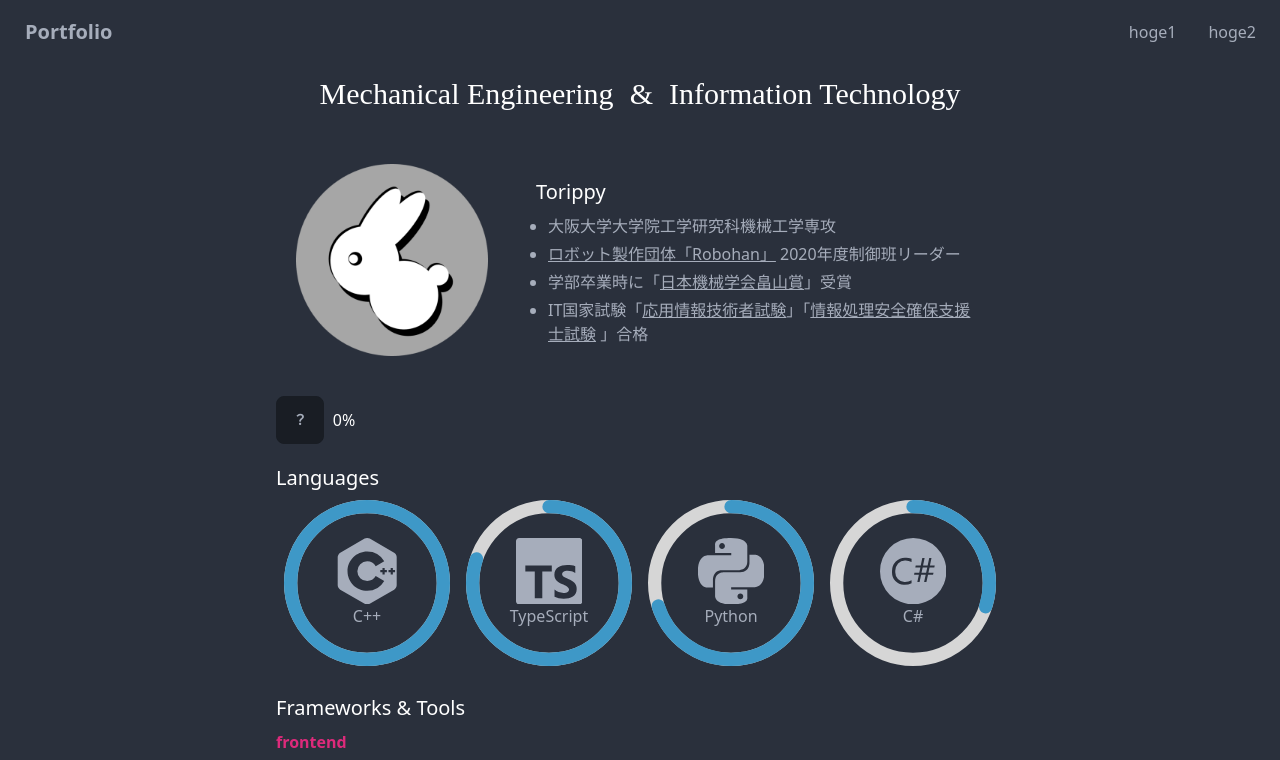
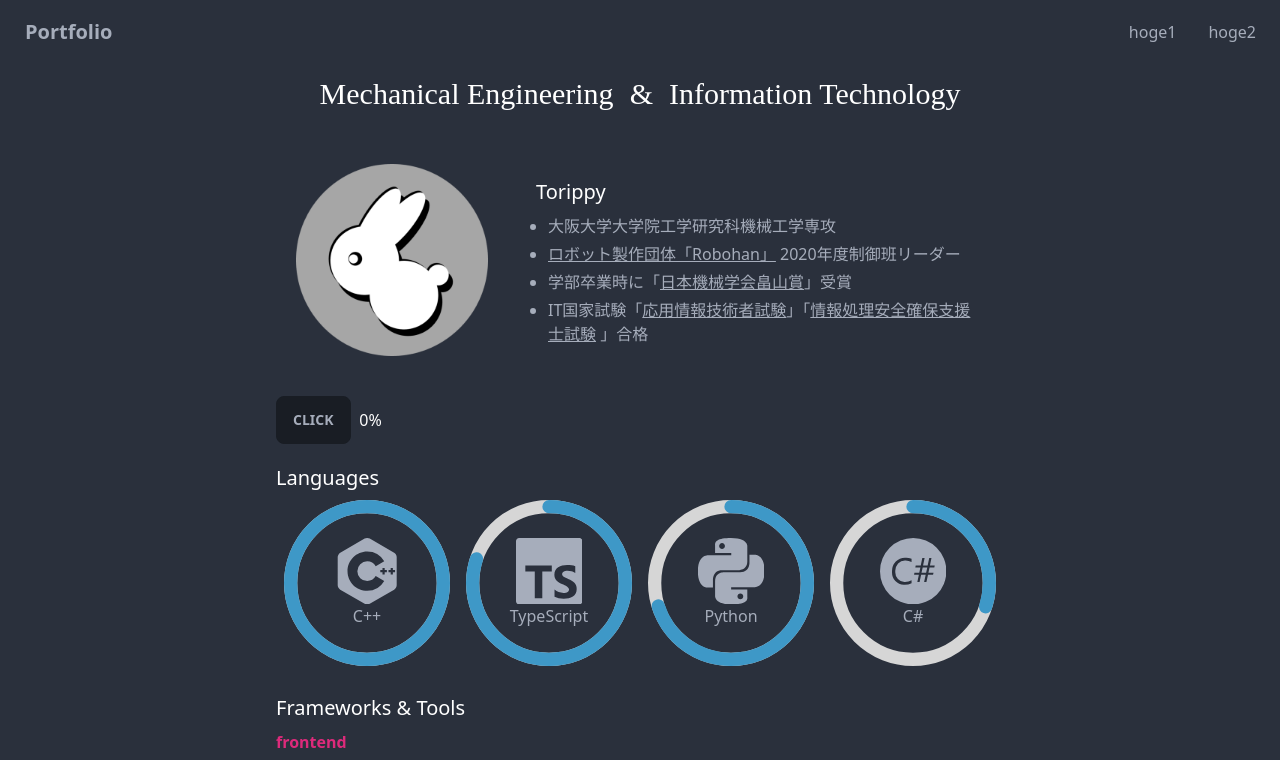
Before and after one commit to torippy1024/torippy1024.github.io, a React (Vite) app: page / in a window 1280 px wide. Shown: the top 760 px of the page. Built offline with nearby package versions, Linux system fonts and the light colour scheme; a web font is replaced by a local one.

Commit message:
他の隠しの文言も修正

```diff
--- a/src/components/Clicker.tsx
+++ b/src/components/Clicker.tsx
@@ -18,11 +18,11 @@ const Clicker = () => {
   return (
     <div className="my-5">
       <div className="flex items-center">
-        <button className="btn" onClick={() => {setRate((rate) => Math.min(rate+3, 100))}}>
-          ？
+        <button className="btn" onClick={() => {setRate((rate) => Math.min(rate+10, 100))}}>
+          click
         </button>
         <animated.div className="h-10 ml-5 text-white bg-primary rounded-full flex justify-center items-center" style={barProps}>
-          {(rate == 100) ? "Kawaii Future Bass" : `${rate}%`}
+          {(rate == 100) ? "pw{congratulations}" : `${rate}%`}
         </animated.div>
       </div>
     </div>
--- a/src/components/Saturation.tsx
+++ b/src/components/Saturation.tsx
@@ -28,8 +28,8 @@ const Saturation = () => {
         <Sketch setup={setup} draw={draw} />
       </div>
       <div className="absolute top-0 w-full text-center">
-        <div className="text-base-100 font-bold text-5xl">
-          happy
+        <div className="text-base-100 font-bold text-3xl sm:text-5xl">
+          {"pw{happy}"}
         </div>
         <div>
           ?
```
